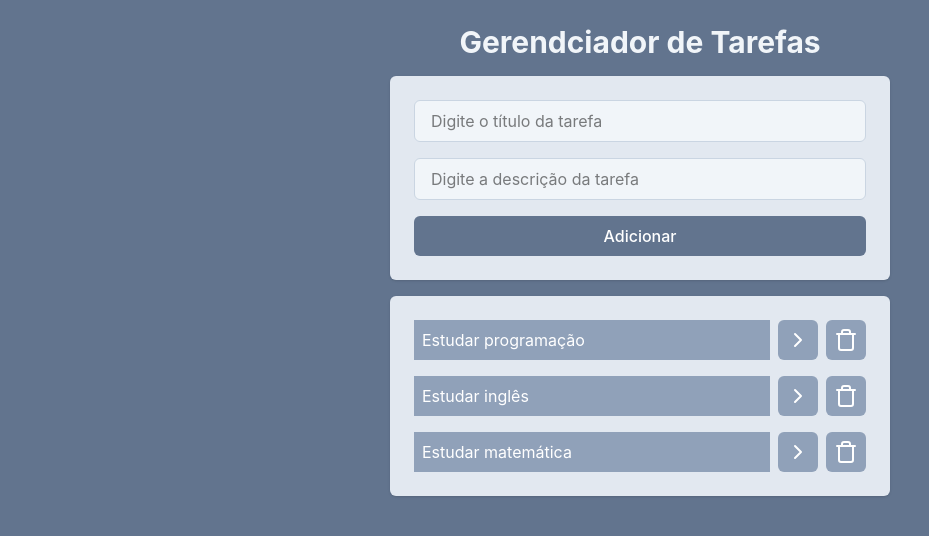
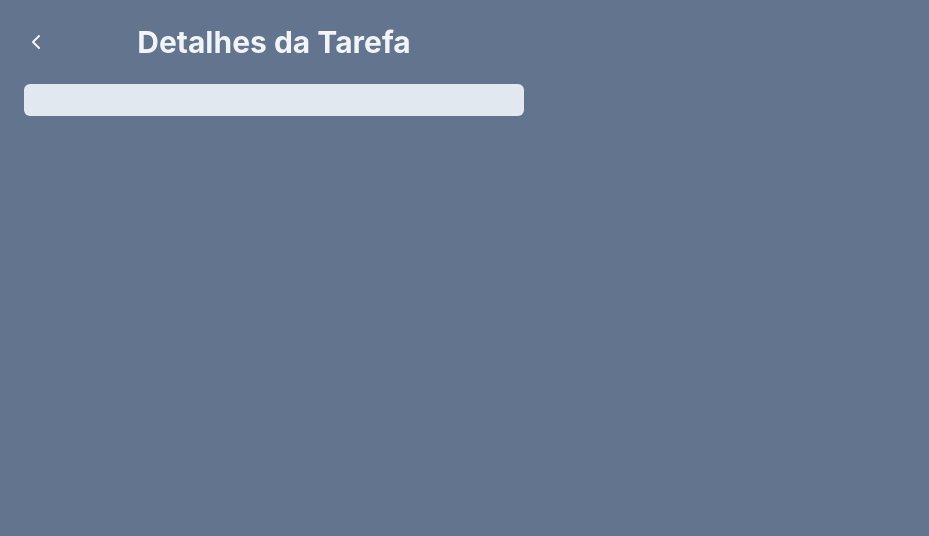
Before and after one commit to MatheusMarques0/React-FelipeRocha, a React (Vite) app: page /task in a window 1280 px wide. Shown: the top 536 px of the page, without its empty margins (0-929 px from the left). Built offline with nearby package versions, Linux system fonts and the light colour scheme.

Commit message:
criando páginas novas no react e salvando elas no local storage

```diff
--- a/package.json
+++ b/package.json
@@ -12,6 +12,7 @@
   "dependencies": {
     "react": "^18.3.1",
     "react-dom": "^18.3.1",
+    "react-router-dom": "^6.26.1",
     "uuid": "^10.0.0"
   },
   "devDependencies": {
--- a/src/App.jsx
+++ b/src/App.jsx
@@ -1,29 +1,14 @@
-import { useState } from "react";
+import { useEffect, useState } from "react";
 import AddTask from "./components/AddTasks";
 import Tasks from "./components/Tasks";
 import {v4} from "uuid"
 
 function App(){
-  const [tasks, setTasks] = useState([ //Isso é um Hook, serve para armazenar valores que srtão mostrados na tela, essas listas são as tarefas a serem completadas
-     {
-      id: 1,
-      title: "Estudar programação",
-      description: "Estudar programação para se tornar um desenvolvedor full stack.",
-      isCompleted: false,
-    },
-    {
-      id: 2,
-      title: "Estudar inglês",
-      description: "Estudar inglês para se tornar fluente.",
-      isCompleted: false,
-    },
-    {
-      id: 3,
-      title: "Estudar matemática",
-      description: "Estudar matemática para se tornar um desenvolvedor full stack.",
-      isCompleted: false
-    }
-  ])
+  const [tasks, setTasks] = useState(JSON.parse(localStorage.getItem("tasks")) || []) //Isso é um Hook, serve para armazenar valores que serão mostrados na tela, essas listas são as tarefas a serem completadas
+
+  useEffect(() => {
+    localStorage.setItem("tasks", JSON.stringify(tasks))
+  }, [tasks])
 
   function onTaskClick(taskId){
     const newTasks = tasks.map(task =>{
--- a/src/components/Tasks.jsx
+++ b/src/components/Tasks.jsx
@@ -1,18 +1,32 @@
 import { ChevronRightIcon, TrashIcon } from "lucide-react";
+import { useNavigate } from "react-router-dom";
 
 function Tasks({tasks, onTaskClick, onDeleteTaskClick}) {
+    const navigate = useNavigate()
+
+    function onSetDetailsClick(task){
+        const query = new URLSearchParams()
+        query.set("title", task.title)
+        query.set("description", task.description)
+        navigate(`/task?${query.toString()}`)
+    }
+
     return (
         <ul className="space-y-4 p-6 bg-slate-200 rounded-md shadow">
         {tasks.map((task) => (
             <li key={task.id} className="flex gap-2">
+
                 <button onClick={() => onTaskClick(task.id)} className={`bg-slate-400 text-left w-full text-white p-2 rounded-m ${task.isCompleted && "line-through"}`}>{task.title}
                 </button>
-                <button className="bg-slate-400 p-2 rounded-md text-white">
+
+                <button onClick={() => onSetDetailsClick(task)} className="bg-slate-400 p-2 rounded-md text-white cursor-pointer">
                     <ChevronRightIcon />
                 </button>
+
                 <button onClick={() => onDeleteTaskClick(task.id)} className="bg-slate-400 p-2 rounded-md text-white">
                     <TrashIcon />
                 </button>
+
             </li>
         ))}
         </ul>
--- a/src/main.jsx
+++ b/src/main.jsx
@@ -2,11 +2,25 @@
 import { createRoot } from 'react-dom/client'
 import App from './App.jsx'
 import './index.css'
+import { createBrowserRouter, RouterProvider } from 'react-router-dom'
+import TaskPage from './pages/TaskPage.jsx'
+
+const router = createBrowserRouter([ //isso é a rota principal
+  {
+    path: "/",
+    element: <App />,
+  },
+  {
+    path: '/task',
+    element: <TaskPage />
+  },
+])
 
 createRoot(document.getElementById('root')).render(
   <StrictMode>
-    <App />
-  </StrictMode>,
+    <RouterProvider router={router}/>
+
+  </StrictMode>
 )
 
 //É aqui que você faz as inserções no HTML
--- /dev/null
+++ b/src/pages/TaskPage.jsx
@@ -0,0 +1,31 @@
+import { ChevronLeftIcon } from "lucide-react";
+import { useNavigate, useSearchParams } from "react-router-dom"
+
+function TaskPage() {
+    const navigate = useNavigate()
+    const [searchParams] = useSearchParams();
+    const title = searchParams.get("title")
+    const description = searchParams.get("description")
+    return (
+    <div className="h-screen w-screen bg-slate-500 p-6">
+    <div className="w-[500px] space-y-4">
+
+        <div className="flex justify-center relative mb-6">
+            <button onClick={() => navigate(-1)} className="absolute left-0 top-0 bottom-0 text-slate-100 cursor-pointer">
+                <ChevronLeftIcon/>
+            </button>
+            <h1 className="text-3xl text-slate-100 font-bold text-center">
+            Detalhes da Tarefa
+            </h1>
+        </div>
+
+        <div className="bg-slate-200 p-4 rounded-md">
+            <h2 className="text-xl text-slate-600 font-bold">{title}</h2>
+            <p className="text-slate-600">{description}</p>
+        </div>
+    </div>
+    </div>
+    );
+}
+
+export default TaskPage
```
Also changed, not shown: 1 other file (tests, documents, lock files or other folders).
